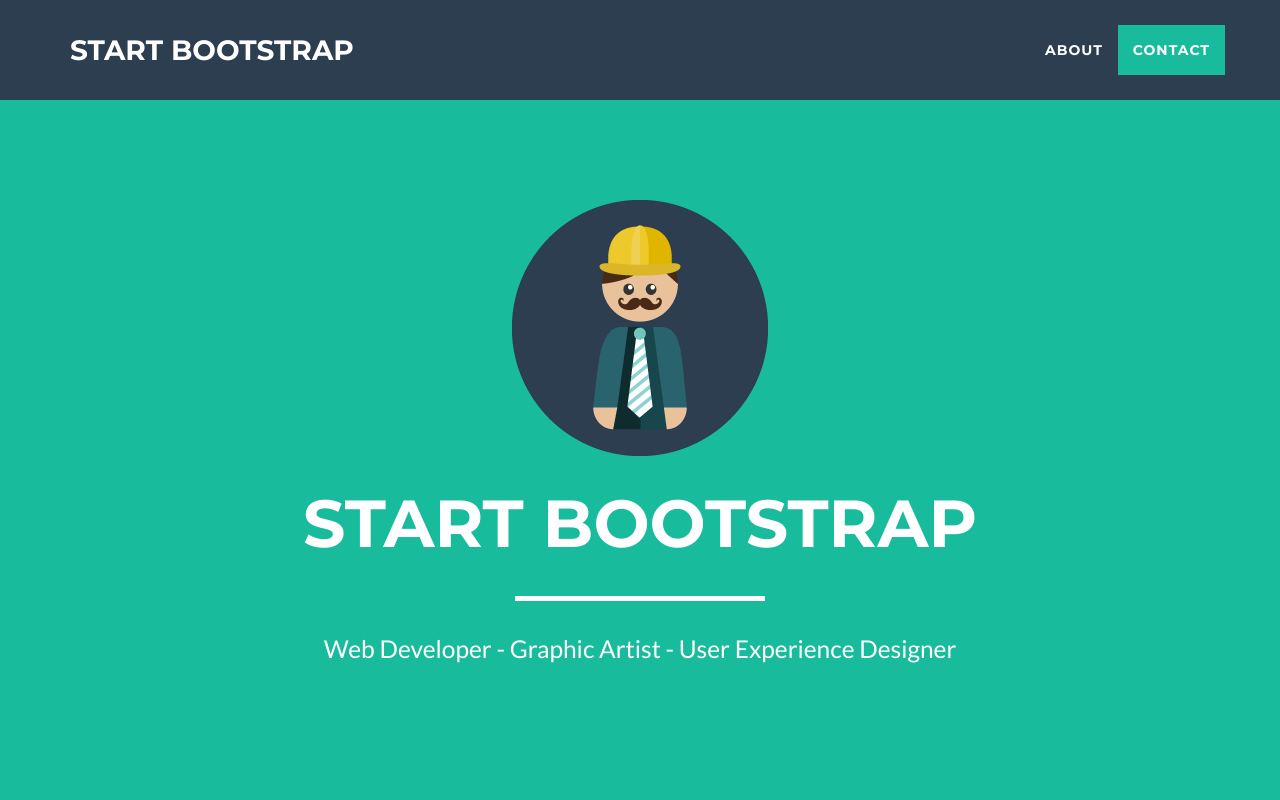
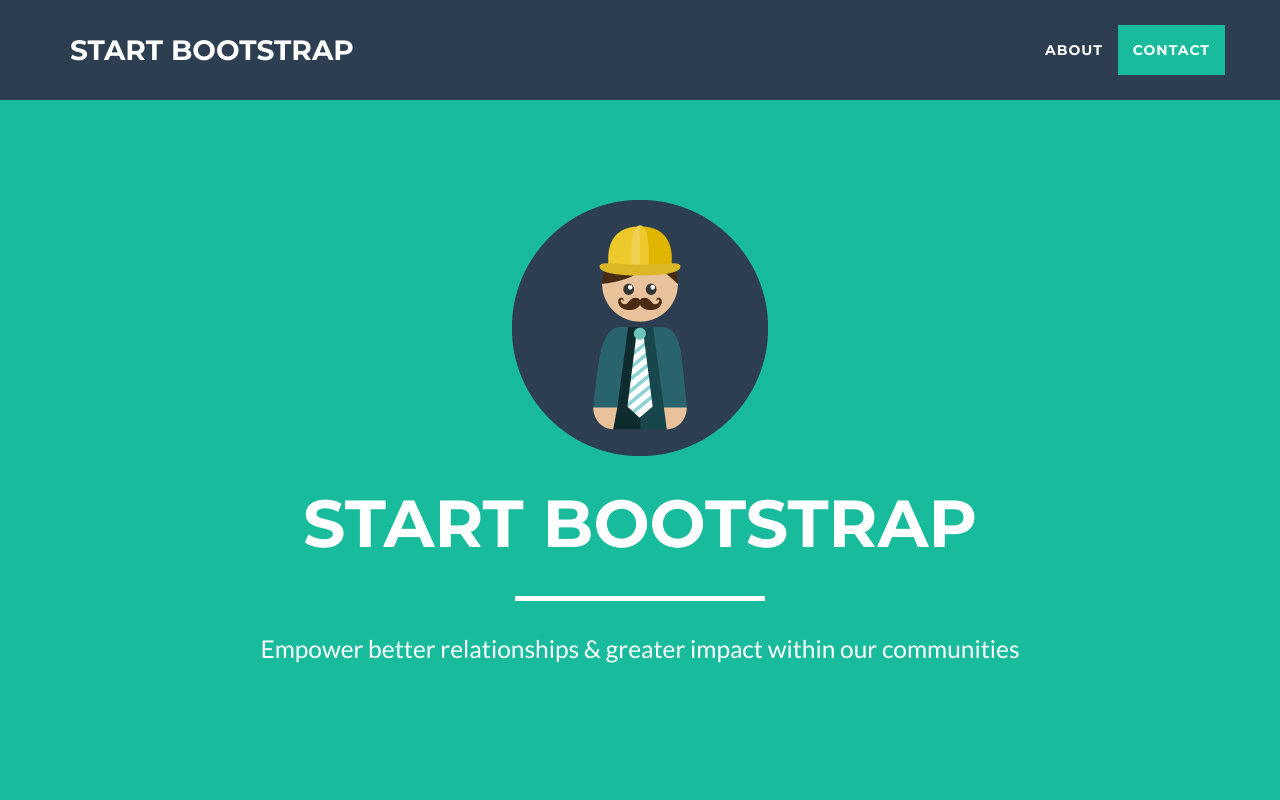
Before and after one commit to austin-par/austin-par.github.io, a website: page index.html in a window 1280 px wide. Shown: the top 800 px of the page. Drawn offline with nearby package versions, Linux system fonts and the light colour scheme.

Commit message:
adding vision

```diff
--- a/index.html
+++ b/index.html
@@ -9,7 +9,7 @@
     <meta name="description" content="">
     <meta name="author" content="">
 
-    <title>Freelancer - Start Bootstrap Theme</title>
+    <title>Par</title>
 
     <!-- Bootstrap Core CSS -->
     <link href="vendor/bootstrap/css/bootstrap.min.css" rel="stylesheet">
@@ -65,7 +65,7 @@
                     <div class="intro-text">
                         <span class="name">Start Bootstrap</span>
                         <hr class="star-light">
-                        <span class="skills">Web Developer - Graphic Artist - User Experience Designer</span>
+                        <span class="skills">Empower better relationships &amp; greater impact within our communities</span>
                     </div>
                 </div>
             </div>
```
